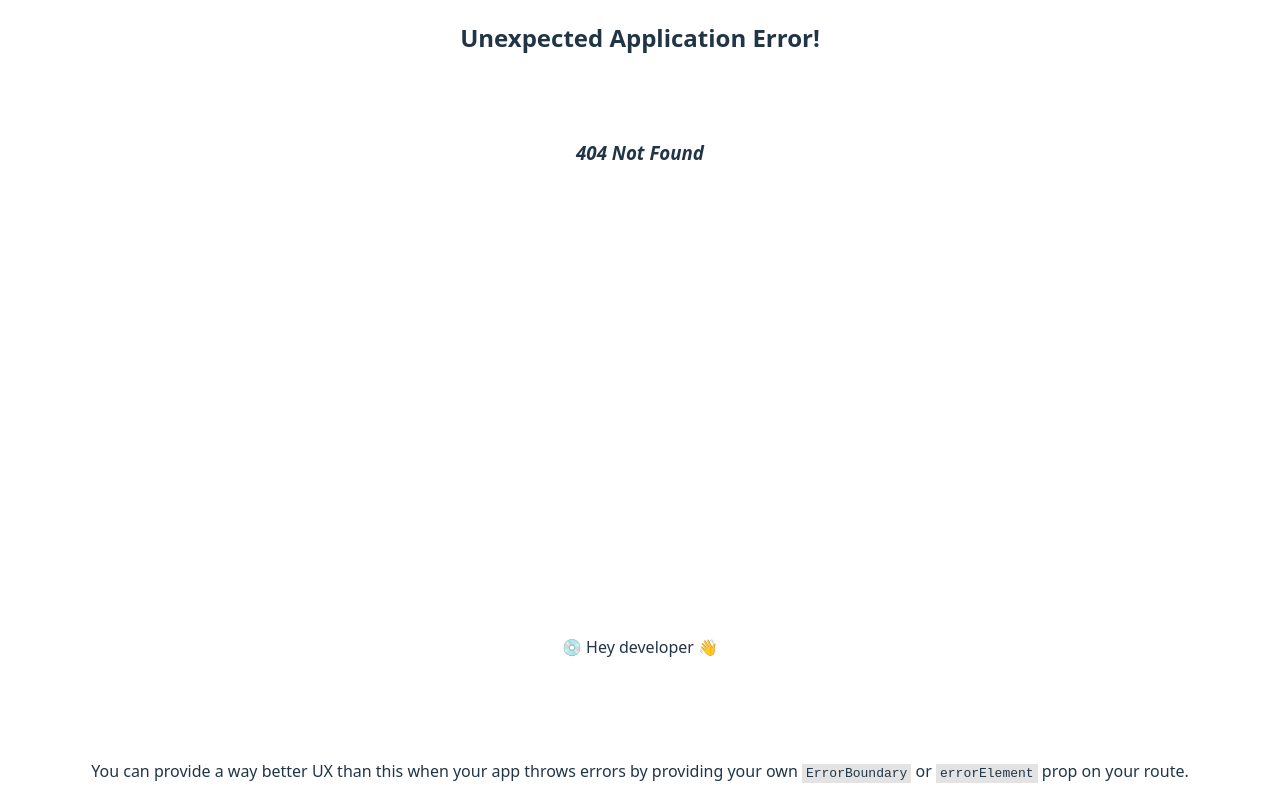
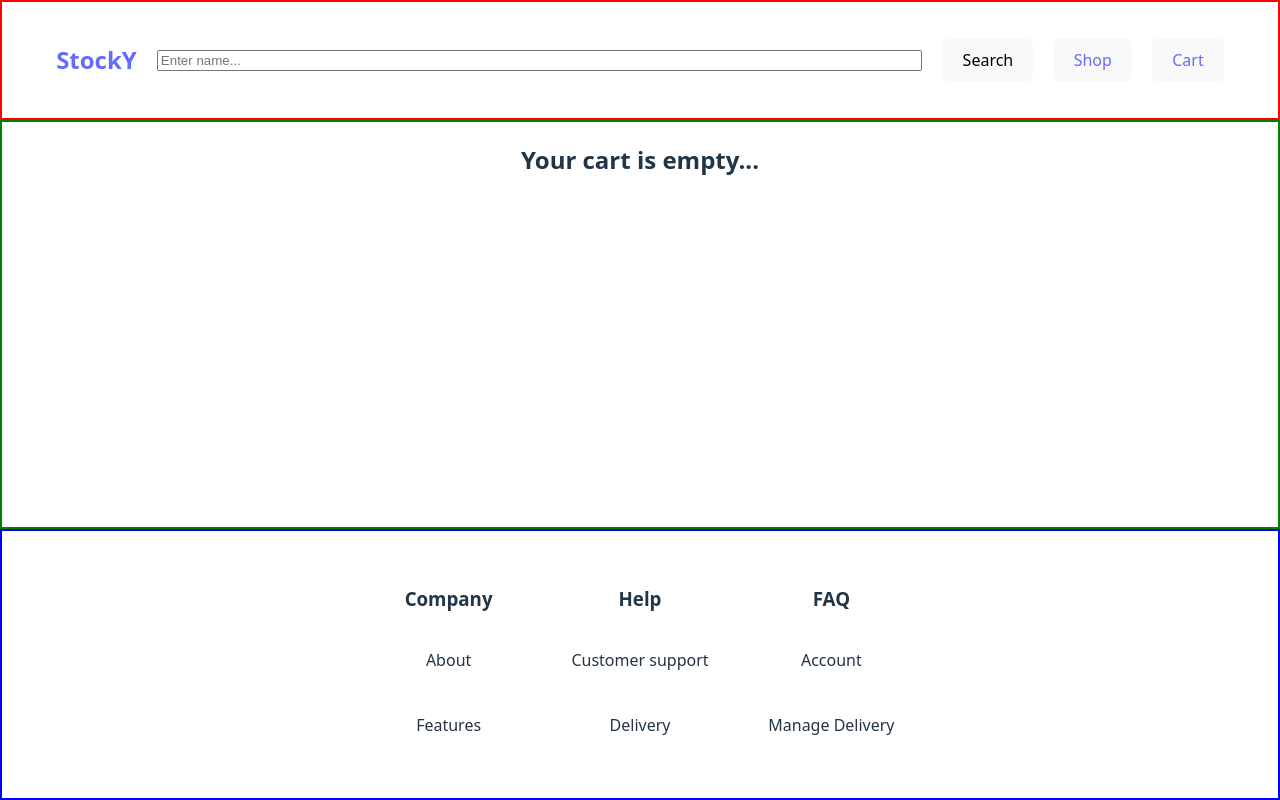
Before and after one commit to kamron-dev/shopping-cart, a React (Vite) app: page /cart in a window 1280 px wide. Before the commit this address had no page. Built offline with nearby package versions, Linux system fonts and the light colour scheme.

Commit message:
cart added to the routes

```diff
--- a/src/App.jsx
+++ b/src/App.jsx
@@ -23,7 +23,9 @@ function App() {
         <button>
           <Link to="shop">Shop</Link>
         </button>
-        <button>Cart</button>
+        <button>
+          <Link to="cart">Cart</Link>
+        </button>
       </header>
       <main>
         <Outlet context={{handleAddToCart, cart}}/>
--- /dev/null
+++ b/src/components/Cart.jsx
@@ -0,0 +1,5 @@
+const Cart = ({info}) => {
+    if (!info) return <h2>Your cart is empty...</h2>
+};
+
+export default Cart;
--- a/src/components/GameCardExtended.jsx
+++ b/src/components/GameCardExtended.jsx
@@ -18,10 +18,7 @@ const GameCardExtended = () => {
             <img src={item.image}></img>
             <h2>{item.title}</h2>
             <h3>{item.description}</h3>
-            <button onClick={() => {
-                handleAddToCart(item);
-
-            }}>Buy</button>
+            <button onClick={() => handleAddToCart(item)}>Buy</button>
         </div>
     );
 };
--- a/src/routes.jsx
+++ b/src/routes.jsx
@@ -2,6 +2,8 @@ import App from "./App.jsx";
 import Shop from "./components/Shop.jsx";
 import MainPage from "./components/MainPage.jsx";
 import GameCardExtended from "./components/GameCardExtended.jsx";
+import Cart from "./components/Cart.jsx";
+
 
 const routes = [
     {
@@ -20,6 +22,10 @@ const routes = [
             {
                 path: "shop/:id",
                 element: <GameCardExtended />
+            },
+            {
+                path: "cart",
+                element: <Cart />
             }
 
 
```
